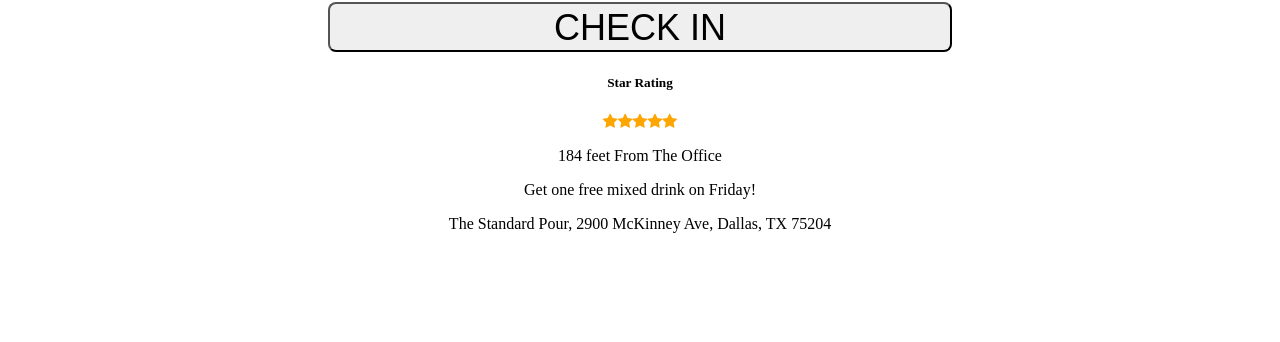
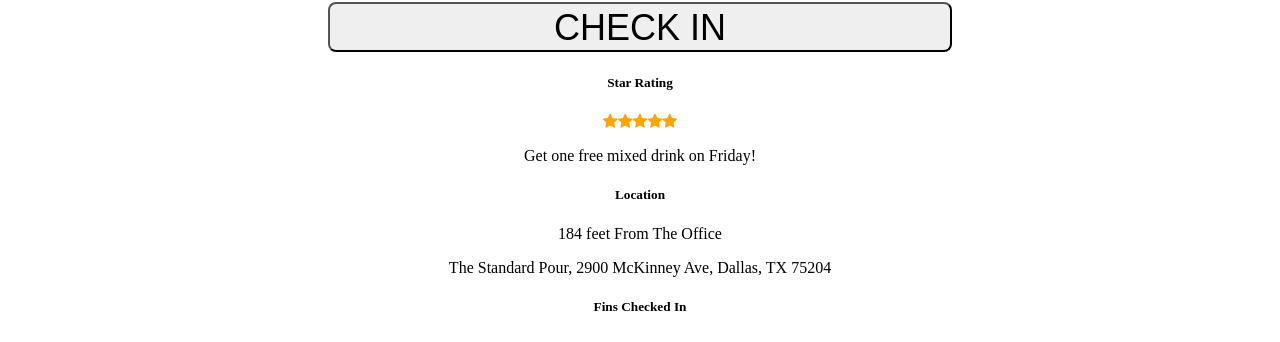
Before and after one commit to samyap4/dallas-happyhour, an Angular app in the folder happyHourWebApp/: page / in a window 1280 px wide. Shown: the part 551-893 px from the top of the page. Before the commit the page ends 808 px from the top, so only its background shows below. Built offline with nearby package versions, Linux system fonts and the light colour scheme.

Commit message:
Home page styling

```diff
--- a/happyHourWebApp/src/app/home-page/home-page.component.html
+++ b/happyHourWebApp/src/app/home-page/home-page.component.html
@@ -70,6 +70,9 @@
       color: gray;
 
     }
+    .under-jum{
+      text-align: center;
+    }
 
   </style>
 </head>
@@ -103,7 +106,7 @@
 
       <div class="vertical-center text-over" style="background-image: url('https://i.pinimg.com/originals/e6/b8/53/e6b853b6eb516ae81c9f2cb2d9c56126.jpg')">
         <div class="text-center full-width" >
-                Join Us At The Standard Pour
+            <p >Join Us At The Standard Pour
         </div>
     </div>
 
@@ -112,17 +115,29 @@
         <button class="btn-success btn-wide" id="btn_CheckIn">CHECK IN</button>
       </div>
 
+    <p></p>
 
+      <div class="row">
+        <div class="col-4 under-jum" >
             <h5>Star Rating</h5>
             <span class="fa fa-star checked"></span>
             <span class="fa fa-star checked"></span>
             <span class="fa fa-star checked"></span>
             <span class="fa fa-star checked"></span>
             <span class="fa fa-star checked"></span>
-      <p> </p>
+            <p>Get one free mixed drink on Friday!</p>
+        </div>
+        <div class="col-4 under-jum">
+          <h5>Location</h5>
             <p>184 feet From The Office</p>
-      <p>Get one free mixed drink on Friday!</p>
             <p>The Standard Pour, 2900 McKinney Ave, Dallas, TX 75204</p>
+
+          </div>
+          <div class="col-4 under-jum">
+            <h5>Fins Checked In</h5>
+            </div>
+      </div>
+
 
     </div>
   </div>
```
Lines whose indentation alone changed are shown as unchanged.
